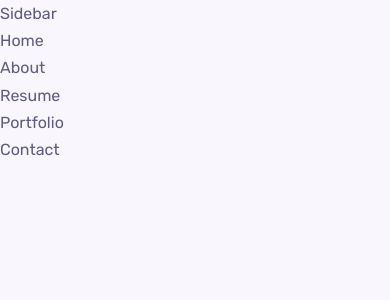
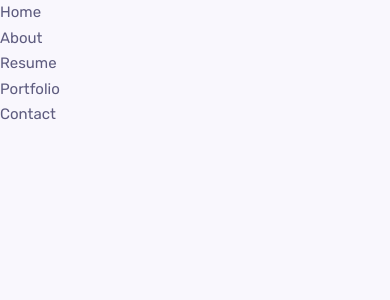
Before and after one commit to asterli/portfolio, a React (Create React App) app: page / in a window 390 px wide. Shown: the top 300 px of the page. Built offline with nearby package versions, Linux system fonts and the light colour scheme.

Commit message:
Write general CSS styles

```diff
--- a/src/components/sidebar/Sidebar.jsx
+++ b/src/components/sidebar/Sidebar.jsx
@@ -3,7 +3,7 @@ import "./sidebar.css";
 
 const Sidebar = () => {
   return (
-    <div>Sidebar</div>
+    <aside className='aside'></aside>
   )
 }
 
--- a/src/index.css
+++ b/src/index.css
@@ -31,6 +31,18 @@
 
   /*======== Border Radius ========*/
   --border-radius: 20px;
+}
+
+/* Responsive typography */
+@media screen and (max-width: 1024px) {
+  :root {
+    --h1-font-size: 1.75rem;
+    --h2-font-size: 1.25rem;
+    --h3-font-size: 1rem;
+    --normal-font-size: 0.938rem;
+    --small-font-size: 0.813em;
+    --smaller-font-size: 0.75rem;
+  }
 }
 
 /*======== Base ========*/
@@ -111,4 +123,36 @@ img {
 
 .section__title::before {
   content: '';
+  background-color: url(./assets/dots-bg.svg);
+  height: 2.25rem;
+  width: 2.25rem;
+  position: absolute;
+  left: -0.875rem;
+  top: -0.875rem;
 }
+
+.btn {
+  padding: 0.75rem 2rem;
+  line-height: 1;
+  border-radius: 1.875rem;
+  box-shadow: 0 0 1px rgb(0 0 0 / 0%);
+  border: 1px solid transparent;
+  color: #fff;
+  display: inline-block;
+  background-color: var(--first-color);
+  font-weight: var(--font-bold);
+}
+
+@keyframes button-push {
+  50% {
+    transform: scale(0.8);
+  }
+
+  100% {
+    transform: scale(1);
+  }
+}
+
+.btn:hover {
+  animation: button-push 0.3s linear 1;
+}
```
